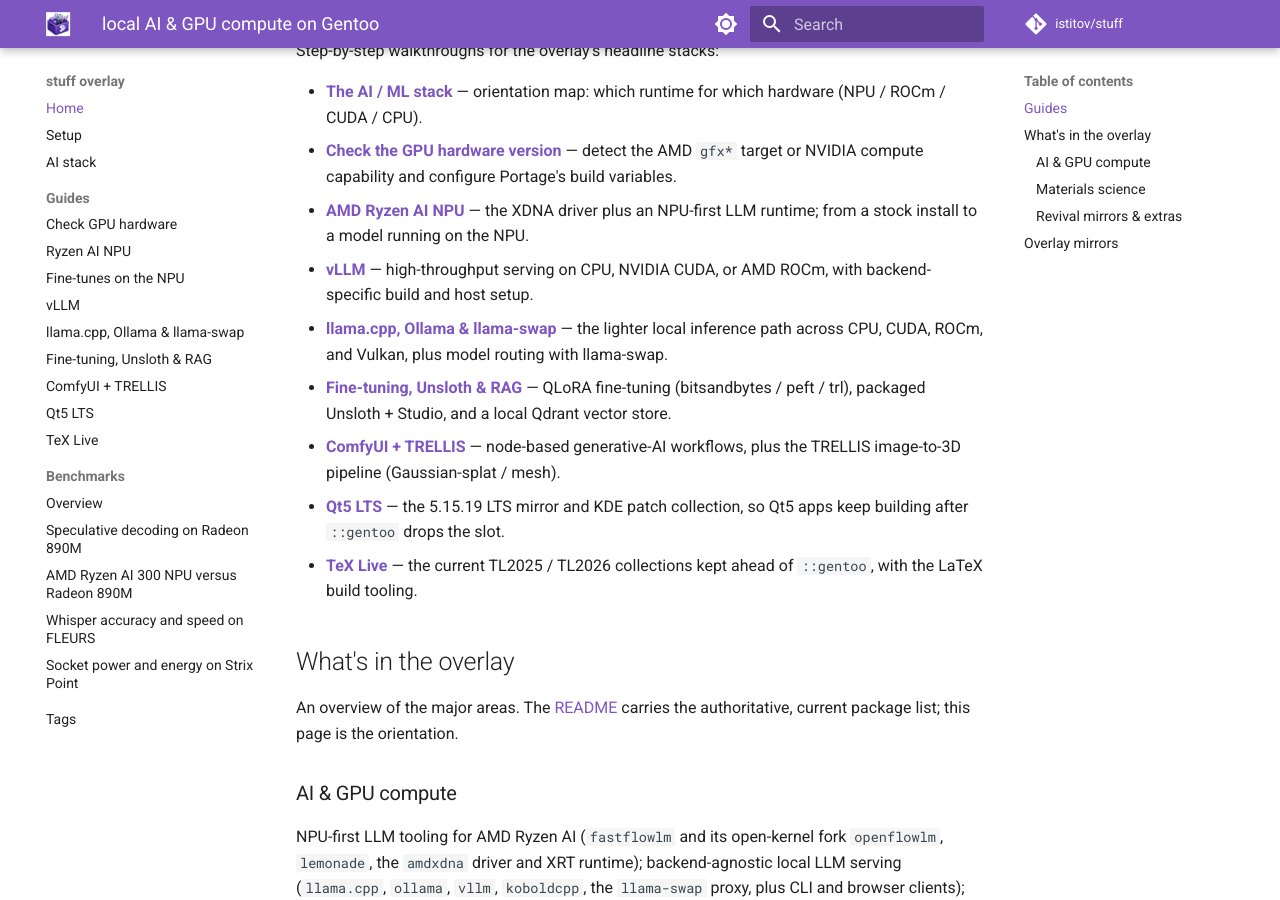
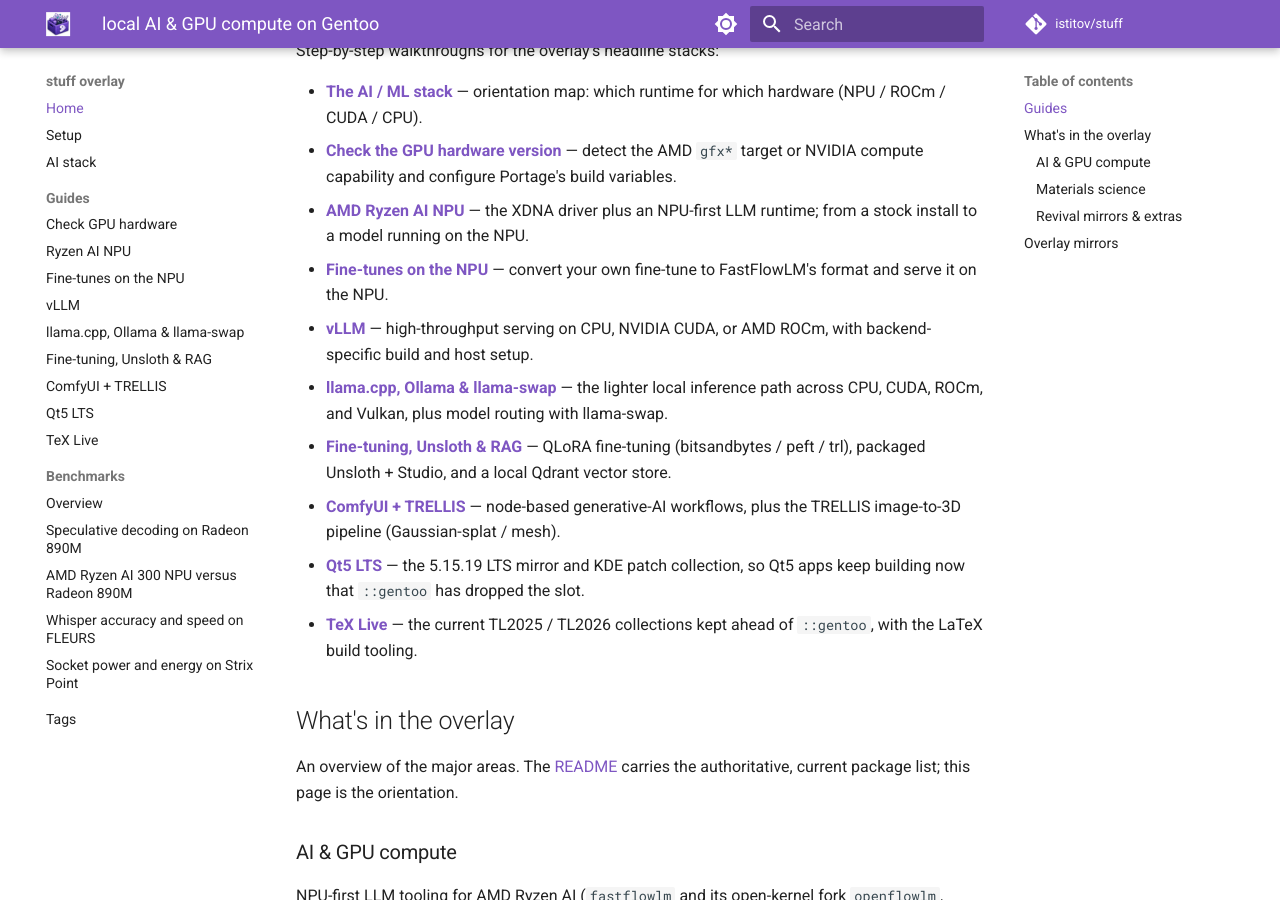
Before and after one commit to istitov/stuff, an MkDocs documentation site: the page built from docs/index.md, in a window 1280 px wide and 900 px high, scrolled down 860 px. Built offline with MkDocs 1.6.1 and Material for MkDocs 9.7.7, drawn with Linux system fonts in a browser that asks for light colours; comment, search, counter and statistics services are not loaded.

Commit message:
docs: correct llama-cpp backends, flash-attn versions and the guide list
llama-cpp has no sycl USE flag, flash-attn now ships 2.8.3_p2 as well,
and the home page's guide list lacked the NPU fine-tune guide.

```diff
--- a/docs/index.md
+++ b/docs/index.md
@@ -48,6 +48,8 @@
   variables.
 - [**AMD Ryzen AI NPU**](guides/ryzen-ai-npu.md) — the XDNA driver plus an
   NPU-first LLM runtime; from a stock install to a model running on the NPU.
+- [**Fine-tunes on the NPU**](guides/npu-custom-models.md) — convert your own
+  fine-tune to FastFlowLM's format and serve it on the NPU.
 - [**vLLM**](guides/vllm.md) — high-throughput serving on CPU, NVIDIA CUDA, or
   AMD ROCm, with backend-specific build and host setup.
 - [**llama.cpp, Ollama & llama-swap**](guides/llama-setup.md) — the lighter local
@@ -59,7 +61,7 @@
 - [**ComfyUI + TRELLIS**](guides/comfyui.md) — node-based generative-AI
   workflows, plus the TRELLIS image-to-3D pipeline (Gaussian-splat / mesh).
 - [**Qt5 LTS**](guides/qt5-lts.md) — the 5.15.19 LTS mirror and KDE patch
-  collection, so Qt5 apps keep building after `::gentoo` drops the slot.
+  collection, so Qt5 apps keep building now that `::gentoo` has dropped the slot.
 - [**TeX Live**](guides/texlive.md) — the current TL2025 / TL2026 collections
   kept ahead of `::gentoo`, with the LaTeX build tooling.
 
```
Also changed, not shown: docs/ai-stack.md (+1 -1 lines), docs/guides/hardware-targets.md (+1 -1 lines).
